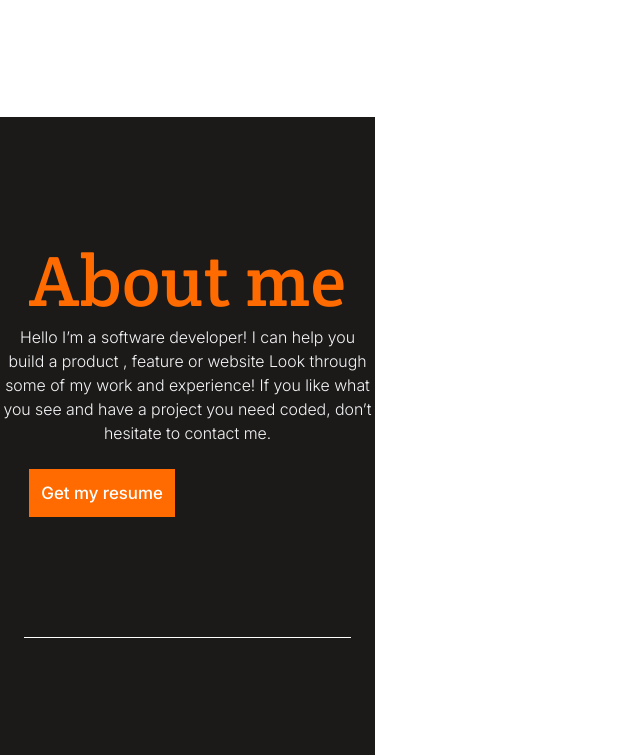
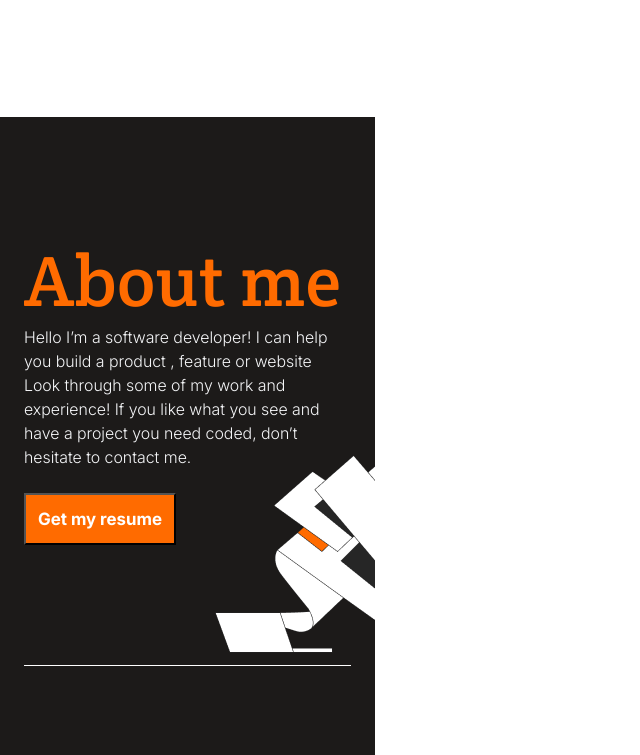
Before and after one commit to azmatsherpalam/portfolio, a website: page index.html in a window 1280 px wide. Shown: the part 4003-4758 px from the top of the page, without its empty margins (0-640 px from the left). Drawn offline with Linux system fonts and the light colour scheme.

Commit message:
add bg to about me

```diff
--- a/index.html
+++ b/index.html
@@ -158,15 +158,15 @@
     <!-- About Me -->
     <section class="about_me" >
        <article  class="about_me_bg ">
+          <h1>About me</h1>
+          <p>Hello I’m a software developer! I can help you build a product , feature or website Look through some of my work and experience! If you like what you see and have a project you need coded, don’t hesitate to contact me.</p>
+          <button href="#" class="resumebutton">Get my resume</button>
 
-           <h1>About me</h1>
-          <p>Hello I’m a software developer! I can help you build a product , feature or website Look through some of my work and experience! If you like what you see and have a project you need coded, don’t hesitate to contact me.</p>
-          <a href="#" class="resumebutton">Get my resume</a>
-          <div id="hr"></div>
+        </article>
+
+    </section>
 
 
-       </article>
-    </section>
     <section class="my-skills">
 
       <img src="./images/Rectangle 55.png" alt="" id="rec"><h2 class="skill-title">Language</h2>
--- a/style.css
+++ b/style.css
@@ -1,4 +1,3 @@
-
 * {
   margin: 0;
   padding: 0;
@@ -106,6 +105,15 @@ p {
 /* Work Section */
 #projects {
   background-color: var(--white);
+}
+
+.about_me h1 {
+  font-family: creteround, sans-serif;
+  font-weight: 400;
+  line-height: 88px;
+  letter-spacing: 0.37;
+  color: #ff6b00;
+  font-size: 72px;
 }
 
 #projects h1 {
@@ -232,55 +240,39 @@ section {
 }
 
 /* About Me section */
-.about_me {
+section.about_me {
   padding-top: 120px;
   background-color: var(--black);
-  display: flex;
-  align-items: center;
-  justify-content: center;
-  margin: 0;
-  text-align: center;
-}
-.about_me h1 {
-  font-family: creteround, sans-serif;
-  font-weight: 400;
-  line-height: 88px;
-  letter-spacing: 0.37;
-  color: #ff6b00;
-  font-size: 72px;
+  background-image: url(./images/about_me_bg.png);
+  background-repeat: no-repeat;
+  background-position: right bottom;
 }
 
 .about_me_bg > p {
   color: #f4f5f7;
-  font-family: inter;
+  font-family: inter, sans-serif;
   font-weight: 300;
   font-size: 16px;
   line-height: 24px;
 }
 
 .about_me_bg > .resumebutton {
-  background-color: #ff6b00;
   font-family: inter, sans-serif;
-  font-weight: 500;
+  font-weight: 700;
   font-size: 17px;
   line-height: 24px;
   letter-spacing: 3%;
-  text-align: center;
   color: #fff;
-  display: inline-block;
   padding: 12px;
-  border: none;
-  cursor: pointer;
-  text-decoration: none;
-  margin: 24px 195px 120px 24px;
+  background-color: #ff6b00;
+  margin: 24px 0 120px 0;
 }
-#hr {
-  width: 327px;
-  height: 1px;
-  margin-right: 24px;
-  margin-left: 24px;
-  background-color: var(--white);
+
+div.hr {
+  width: 87.2%;
+  margin: 10px 12px 0 12px;
 }
+
 .my-skills {
   display: flex;
   flex-direction: column;
@@ -288,6 +280,7 @@ section {
   background-color: var(--black);
   padding: 120px 24px 38px 24px;
 }
+
 .my-skills > div > .skill-title {
   font-size: 32px;
   font-weight: 700;
@@ -299,3 +292,9 @@ section {
 .my-skills ul {
   list-style-type: none;
 }
+
+article {
+  max-width: 87.2%;
+  border-bottom: 1px solid white;
+  margin-bottom: -0.3px;
+}
```
